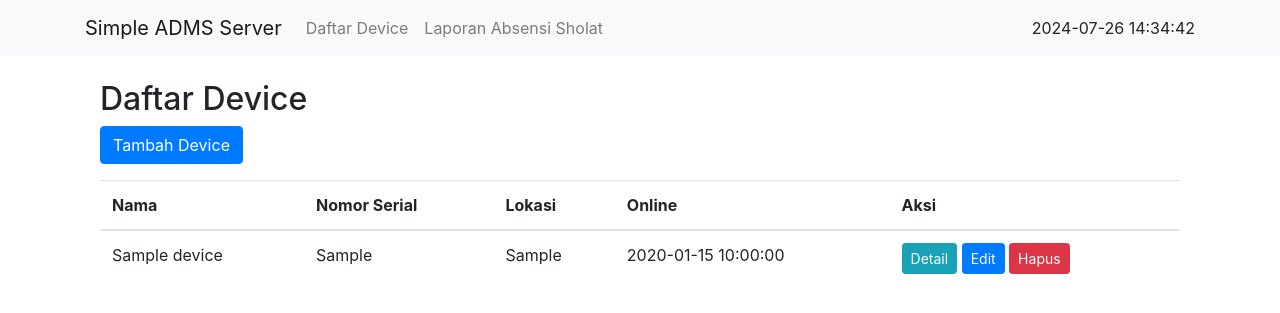
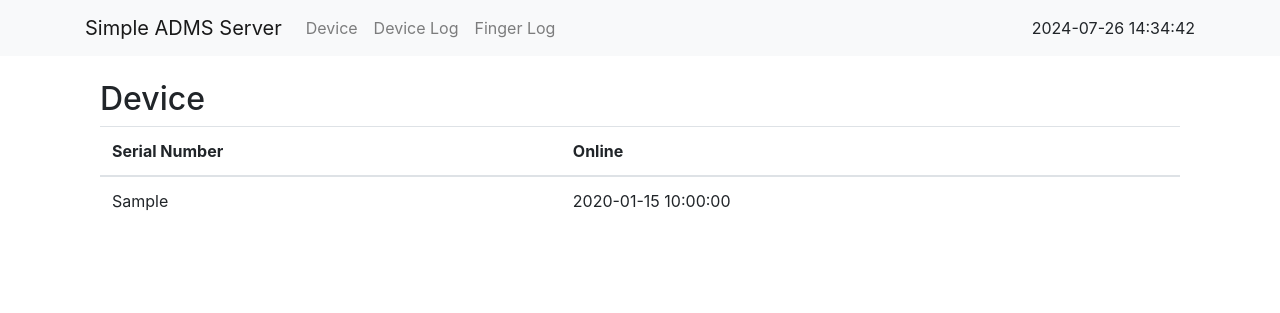
Before and after one commit to saifulcoder/adms-server-ZKTeco, a Laravel app: page /devices in a window 1280 px wide. Shown: the top 313 px of the page. Run offline with Laravel 10, Linux system fonts and the light colour scheme; tables that the repository leaves empty hold one stand-in row (values such as "Sample post").

Commit message:
fixed all

```diff
--- a/app/Http/Controllers/DeviceController.php
+++ b/app/Http/Controllers/DeviceController.php
@@ -4,66 +4,78 @@ namespace App\Http\Controllers;
 
 use Illuminate\Http\Request;
 use App\Models\Device;
+use DB;
 
 class DeviceController extends Controller
 {
     // Menampilkan daftar device
     public function index()
     {
-        $devices = Device::all();
-        return view('devices.index', compact('devices'));
+        $data['lable'] = "Device";
+        $data['devices'] = Device::all();
+        return view('devices.index', $data);
+    }
+    public function DeviceLog() {
+        $data['lable'] = "Device Log";
+        $data['log'] = DB::table('device_log')->get();
+        return view('devices.log', $data);
+    }
+    public function FingerLog() {
+        $data['lable'] = "Finger Log";
+        $data['log'] = DB::table('finger_log')->get();
+        return view('devices.log', $data);
     }
 
-    // Menampilkan form tambah device
-    public function create()
-    {
-        return view('devices.create');
-    }
+    // // Menampilkan form tambah device
+    // public function create()
+    // {
+    //     return view('devices.create');
+    // }
 
-    // Menyimpan device baru ke database
-    public function store(Request $request)
-    {
-        $device = new Device();
-        $device->nama = $request->input('nama');
-        $device->no_sn = $request->input('no_sn');
-        $device->lokasi = $request->input('lokasi');
-        $device->save();
+    // // Menyimpan device baru ke database
+    // public function store(Request $request)
+    // {
+    //     $device = new Device();
+    //     $device->nama = $request->input('nama');
+    //     $device->no_sn = $request->input('no_sn');
+    //     $device->lokasi = $request->input('lokasi');
+    //     $device->save();
 
-        return redirect()->route('devices.index')->with('success', 'Device berhasil ditambahkan!');
-    }
+    //     return redirect()->route('devices.index')->with('success', 'Device berhasil ditambahkan!');
+    // }
 
-    // Menampilkan detail device
-    public function show($id)
-    {
-        $device = Device::find($id);
-        return view('devices.show', compact('device'));
-    }
+    // // Menampilkan detail device
+    // public function show($id)
+    // {
+    //     $device = Device::find($id);
+    //     return view('devices.show', compact('device'));
+    // }
 
-    // Menampilkan form edit device
-    public function edit($id)
-    {
-        $device = Device::find($id);
-        return view('devices.edit', compact('device'));
-    }
+    // // Menampilkan form edit device
+    // public function edit($id)
+    // {
+    //     $device = Device::find($id);
+    //     return view('devices.edit', compact('device'));
+    // }
 
-    // Mengupdate device ke database
-    public function update(Request $request, $id)
-    {
-        $device = Device::find($id);
-        $device->nama = $request->input('nama');
-        $device->no_sn = $request->input('no_sn');
-        $device->lokasi = $request->input('lokasi');
-        $device->save();
+    // // Mengupdate device ke database
+    // public function update(Request $request, $id)
+    // {
+    //     $device = Device::find($id);
+    //     $device->nama = $request->input('nama');
+    //     $device->no_sn = $request->input('no_sn');
+    //     $device->lokasi = $request->input('lokasi');
+    //     $device->save();
 
-        return redirect()->route('devices.index')->with('success', 'Device berhasil diupdate!');
-    }
+    //     return redirect()->route('devices.index')->with('success', 'Device berhasil diupdate!');
+    // }
 
-    // Menghapus device dari database
-    public function destroy($id)
-    {
-        $device = Device::find($id);
-        $device->delete();
+    // // Menghapus device dari database
+    // public function destroy($id)
+    // {
+    //     $device = Device::find($id);
+    //     $device->delete();
 
-        return redirect()->route('devices.index')->with('success', 'Device berhasil dihapus!');
-    }
+    //     return redirect()->route('devices.index')->with('success', 'Device berhasil dihapus!');
+    // }
 }
--- a/resources/views/devices/index.blade.php
+++ b/resources/views/devices/index.blade.php
@@ -2,26 +2,26 @@
 
 @section('content')
     <div class="container">
-        <h2>Daftar Device</h2>
-        <a href="{{ route('devices.create') }}" class="btn btn-primary mb-3">Tambah Device</a>
+        <h2>Device</h2>
+        {{-- <a href="{{ route('devices.create') }}" class="btn btn-primary mb-3">Tambah Device</a> --}}
         <table class="table">
             <thead>
                 <tr>
-                    <th scope="col">Nama</th>
-                    <th scope="col">Nomor Serial</th>
-                    <th scope="col">Lokasi</th>
+                    {{-- <th scope="col">Nama</th> --}}
+                    <th scope="col">Serial Number</th>
+                    {{-- <th scope="col">Lokasi</th> --}}
                     <th scope="col">Online</th>
-                    <th scope="col">Aksi</th>
+                    {{-- <th scope="col">Aksi</th> --}}
                 </tr>
             </thead>
             <tbody>
                 @foreach($devices as $device)
                 <tr>
-                    <td>{{ $device->nama }}</td>
+                    {{-- <td>{{ $device->nama }}</td> --}}
                     <td>{{ $device->no_sn }}</td>
-                    <td>{{ $device->lokasi }}</td>
+                    {{-- <td>{{ $device->lokasi }}</td> --}}
                     <td>{{ $device->online }}</td>
-                    <td>
+                    {{-- <td>
                         <a href="{{ route('devices.show', $device->id) }}" class="btn btn-info btn-sm">Detail</a>
                         <a href="{{ route('devices.edit', $device->id) }}" class="btn btn-primary btn-sm">Edit</a>
                         <form action="{{ route('devices.destroy', $device->id) }}" method="post" class="d-inline">
@@ -29,7 +29,7 @@
                             @method('delete')
                             <button type="submit" class="btn btn-danger btn-sm" onclick="return confirm('Apakah Anda yakin ingin menghapus device ini?')">Hapus</button>
                         </form>
-                    </td>
+                    </td> --}}
                 </tr>
                 @endforeach
             </tbody>
--- a/resources/views/layouts/app.blade.php
+++ b/resources/views/layouts/app.blade.php
@@ -17,10 +17,13 @@
             <div class="collapse navbar-collapse" id="navbarNav">
                 <ul class="navbar-nav">
                     <li class="nav-item">
-                        <a class="nav-link" href="{{ route('devices.index') }}">Daftar Device</a>
+                        <a class="nav-link" href="{{ route('devices.index') }}">Device</a>
                     </li>
                     <li class="nav-item">
-                        <a class="nav-link" href="{{ route('absensi_sholat.index') }}">Laporan Absensi Sholat</a>
+                        <a class="nav-link" href="{{ route('devices.DeviceLog') }}">Device Log</a>
+                    </li>
+                    <li class="nav-item">
+                        <a class="nav-link" href="{{ route('devices.FingerLog') }}">Finger Log</a>
                     </li>
 
                 </ul>
--- a/routes/web.php
+++ b/routes/web.php
@@ -17,8 +17,9 @@ use App\Http\Controllers\AbsensiSholatController;
 use App\Http\Controllers\iclockController;
 
 
-Route::resource('absensi_sholat', AbsensiSholatController::class);
-Route::resource('devices', DeviceController::class);
+Route::get('devices', [DeviceController::class, 'Index'])->name('devices.index');
+Route::get('devices-log', [DeviceController::class, 'DeviceLog'])->name('devices.DeviceLog');
+Route::get('finger-log', [DeviceController::class, 'FingerLog'])->name('devices.FingerLog');
 
 
 // handshake
@@ -30,13 +31,6 @@ Route::get('/iclock/test', [iclockController::class, 'test']);
 Route::get('/iclock/getrequest', [iclockController::class, 'getrequest']);
 
 
-//tools
-//fingerprint
-// Route::post('/iclock/cdata', 'adms\iclock@receiveRecords');
-// Route::get('/iclock/cdata', 'adms\iclock@checkDevice');
-// Route::get('iclock/getrequest','adms\iclock@getrequest');
-// Route::get('/iclock/test', 'adms\iclock@test');
-
 
 Route::get('/', function () {
     return redirect('devices') ;
```
Also changed, not shown: app/Http/Controllers/AbsensiSholatController.php (deleted, +0 -80 lines), app/Http/Controllers/iclockController.php (+13 -30 lines), resources/views/devices/log.blade.php (added, +25 -0 lines), database/migrations/2023_07_25_020407_create_absensi_sholat_table.php (deleted), database/migrations/2023_07_25_021046_create_devices_table.php, database/migrations/2023_07_25_031631_create_jadwal_sholat_table.php (deleted), database/migrations/2023_07_25_033350_create_device_log_table.php, database/migrations/2024_07_26_134536_create_error_log.php (added).
